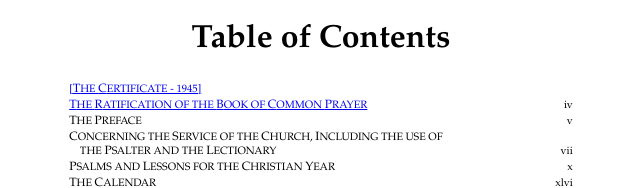
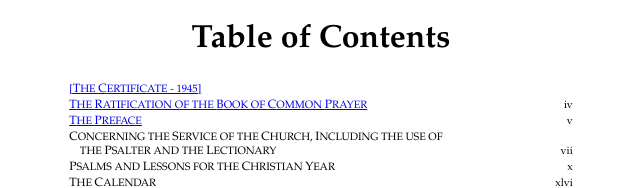
Before and after one commit to bcponline/bcp1928, a plain HTML site: page general/toc.html in a window 1280 px wide. Shown: the top 188 px of the page, 319-959 px from the left. Drawn offline with Linux system fonts and the light colour scheme; a web font is replaced by a local one.

Commit message:
update toc

```diff
--- a/general/toc.html
+++ b/general/toc.html
@@ -27,7 +27,7 @@
         <td class="tocright">iv</td>
     </tr>
     <tr>
-        <td class="tocleft"><span class="tocnavcap">T</span>HE <span class="tocnavcap">P</span>REFACE</td>
+        <td class="tocleft"><a href="../errata/preface.html"><span class="tocnavcap">T</span>HE <span class="tocnavcap">P</span>REFACE</a></td>
         <td class="tocright">v</td>
     </tr>
     <tr>
```
Also changed, not shown: errata/preface.html (+4 -0 lines).
